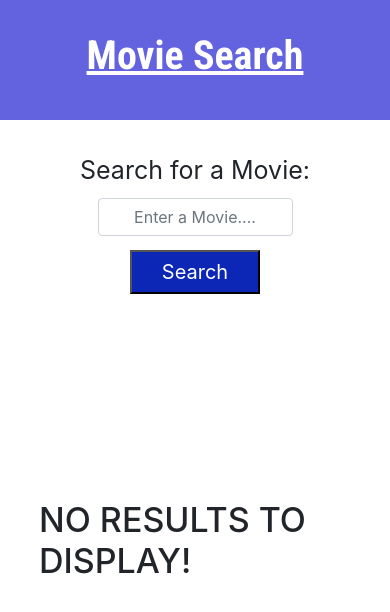
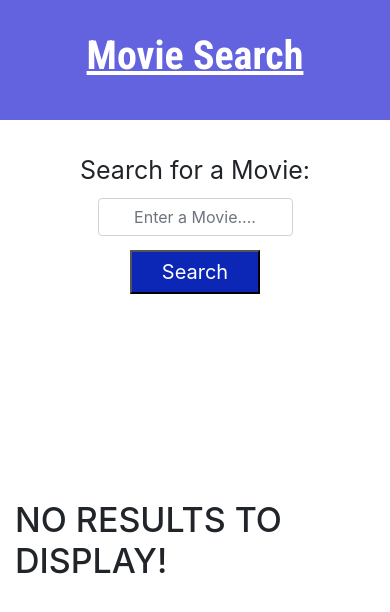
Before and after one commit to Anthony-G89/Movie-Search-App, a React (Create React App) app: page / in a window 390 px wide. Shown: the top 612 px of the page. Built offline with nearby package versions, Linux system fonts and the light colour scheme; no server answers.

Commit message:
Added width to background and fixed text no results to display to be in one line

```diff
--- a/src/App.css
+++ b/src/App.css
@@ -23,7 +23,7 @@
 @media only screen and (max-width: 499px) {
   .noDisplay {
     position: absolute;
-    left: 39px;
+    left: 15px;
     top: 500px;
     font-size: 34px;
     text-transform: uppercase;
--- a/src/components/MovieDetail/style.css
+++ b/src/components/MovieDetail/style.css
@@ -6,7 +6,7 @@ body {
     margin-top: 120px;
     box-sizing: border-box;
     background-color: rgb(99, 99, 224);
-    width: 70%;
+    width: 90%;
     margin-left: auto;
     margin-right: auto;
     border-radius: 135px;
```
Also changed, not shown: 1 other file (tests, documents, lock files or other folders).
